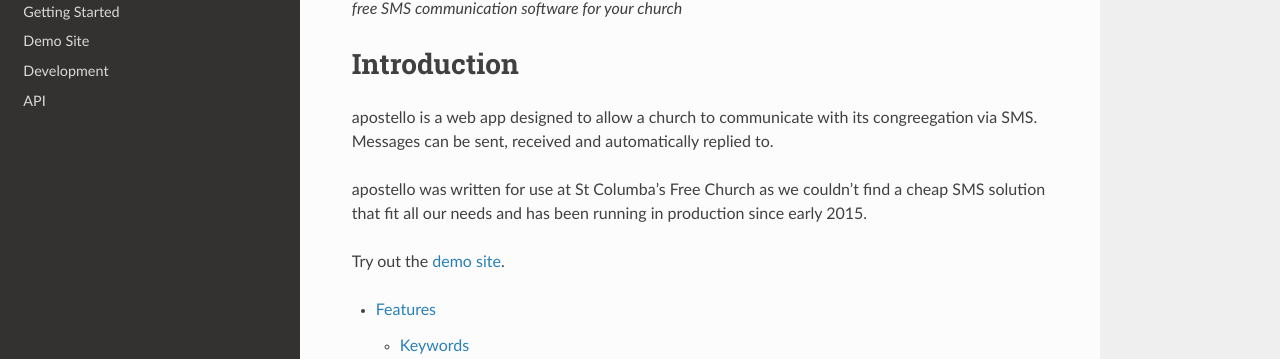
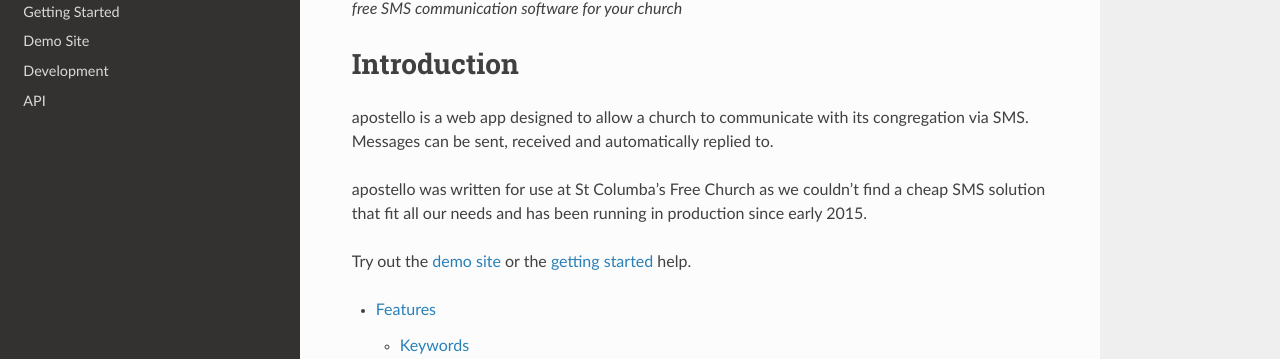
Before and after one commit to monty5811/apostello, a Sphinx documentation site: the page built from docs/index.rst, in a window 1280 px wide and 1395 px high. Shown: the part 163-522 px from the top of the window. Built offline with Sphinx 7.4.7 and the Read the Docs theme 2.0.0, drawn with Linux system fonts in a browser that asks for light colours.

Commit message:
fix docs formatting

```diff
--- a/docs/deploy_ansible.rst
+++ b/docs/deploy_ansible.rst
@@ -1,4 +1,5 @@
-.. _deploy_ansible:
+.. _deploy-ansible:
+
 
 Deploying with Ansible
 ======================
@@ -13,7 +14,7 @@
 Instructions
 ~~~~~~~~~~~~
 
-To run the playbook::
+To run the playbook
 
 .. code-block:: bash
 
--- a/docs/getting_started.rst
+++ b/docs/getting_started.rst
@@ -1,4 +1,4 @@
-.. _getting_started:
+.. _getting-started:
 
 Getting Started
 ===============
--- a/docs/index.rst
+++ b/docs/index.rst
@@ -6,11 +6,15 @@
 Introduction
 ============
 
-apostello is a web app designed to allow a church to communicate with its congreegation via SMS. Messages can be sent, received and automatically replied to.
+apostello is a web app designed to allow a church to communicate with its
+congregation via SMS.
+Messages can be sent, received and automatically replied to.
 
-apostello was written for use at St Columba's Free Church as we couldn't find a cheap SMS solution that fit all our needs and has been running in production since early 2015.
+apostello was written for use at St Columba's Free Church as we couldn't find
+a cheap SMS solution that fit all our needs and has been running in production
+since early 2015.
 
-Try out the :ref:`demo site <demo_site>`.
+Try out the :ref:`demo site <demo_site>` or the :ref:`getting started <getting-started>` help.
 
 .. toctree::
    :maxdepth: 2
```
Also changed, not shown: other parts of docs/getting_started.rst (+1 -1 lines), docs/deploy_heroku.rst (+3 -4 lines).
